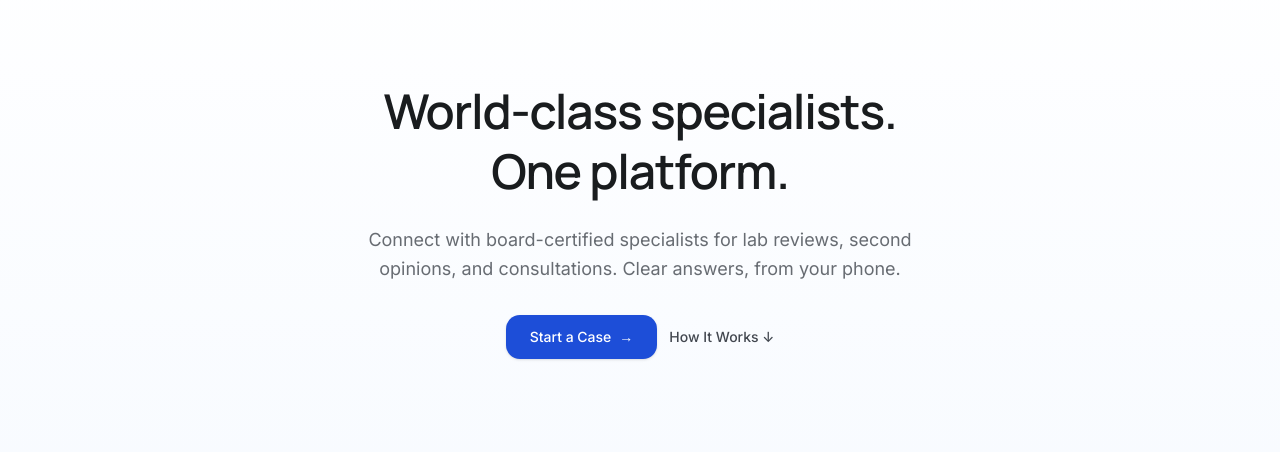
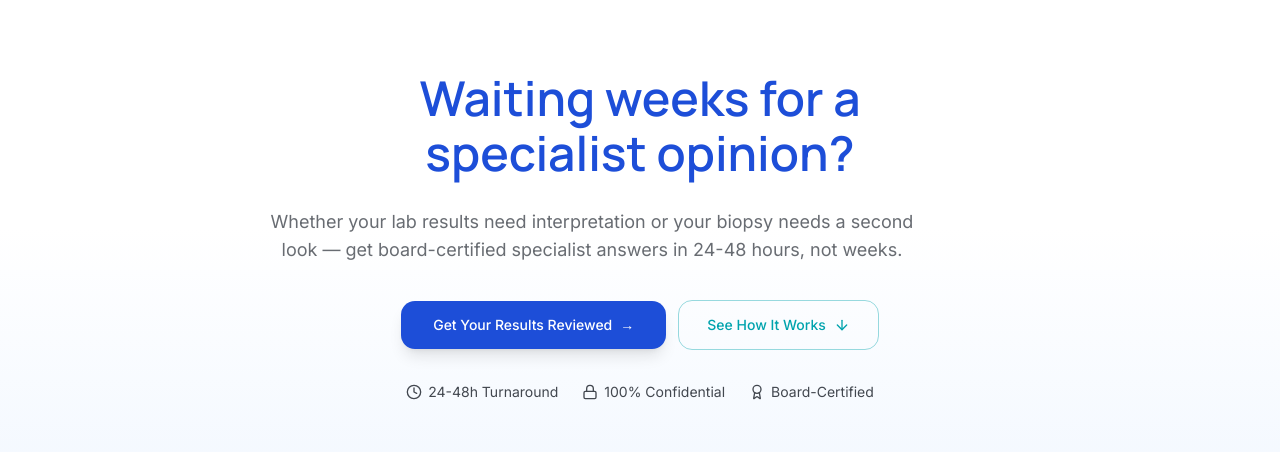
Before and after one commit to HassenShirdon/drBubalcare, a Next.js app: page / in a window 1280 px wide. Shown: the part 208-660 px from the top of the page. Built offline with nearby package versions, Linux system fonts and the light colour scheme; no server answers.

Commit message:
feat: redesign hero with problem-led headline and trust strip

```diff
--- a/components/landing-page/hero-section.tsx
+++ b/components/landing-page/hero-section.tsx
@@ -2,6 +2,7 @@
 
 import Link from "next/link";
 import { motion } from "motion/react";
+import { Clock, Lock, Award, ArrowDown } from "lucide-react";
 
 const fadeInUp = {
   hidden: { opacity: 0, y: 30 },
@@ -12,6 +13,23 @@ const fadeInUp = {
   },
 } as const;
 
+const stagger = {
+  hidden: {},
+  visible: {
+    transition: { staggerChildren: 0.12, delayChildren: 0.05 },
+  },
+} as const;
+
+const itemFade = {
+  hidden: { opacity: 0, y: 20 },
+  visible: {
+    opacity: 1,
+    y: 0,
+    transition: { duration: 0.5, ease: "easeOut" as const },
+  },
+} as const;
+
+
 export default function HeroSection() {
   return (
     <motion.section
@@ -19,40 +37,78 @@ export default function HeroSection() {
       initial="hidden"
       whileInView="visible"
       viewport={{ once: true, margin: "-80px" }}
-      className="relative pt-32 pb-20 px-6 md:px-16 min-h-[70vh] flex items-center justify-center bg-gradient-to-b from-surface to-evidence-blue-light/20"
+      className="relative overflow-hidden pt-28 pb-24 px-6 md:px-16 min-h-[78vh] flex items-center justify-center bg-gradient-to-b from-surface via-surface to-evidence-blue-light/40"
     >
-      <div className="absolute top-1/2 left-1/2 -translate-x-1/2 -translate-y-1/2 w-[600px] h-[600px] rounded-full bg-healing-teal/5 blur-3xl -z-10" />
+      {/* Decorative background — subtle color wash */}
+      <div
+        aria-hidden="true"
+        className="absolute top-0 left-1/2 -translate-x-1/2 w-[700px] h-[700px] rounded-full bg-evidence-blue-light/15 blur-3xl -z-10"
+      />
+      <div
+        aria-hidden="true"
+        className="absolute -bottom-24 -left-24 w-[420px] h-[420px] rounded-full bg-healing-teal/5 blur-3xl -z-10"
+      />
 
-      <div className="relative z-10 max-w-4xl mx-auto w-full">
-        <div className="text-center max-w-2xl mx-auto space-y-6">
-          <h1 className="font-headline-md text-4xl md:text-5xl text-text-clinical-navy tracking-tight font-semibold leading-tight text-balance">
-            World-class specialists.
-            <br />
-            One platform.
-          </h1>
+      <div className="relative z-10 max-w-5xl mx-auto w-full">
+        <motion.div
+          variants={stagger}
+          initial="hidden"
+          whileInView="visible"
+          viewport={{ once: true }}
+          className="text-center max-w-3xl mx-auto space-y-7"
+        >
+          {/* Headline — balanced two-line rhythm */}
+          <motion.h1
+            variants={itemFade}
+            className="font-headline-md text-3xl md:text-5xl text-clinical-navy font-semibold leading-[1.15] text-balance"
+          >
+            Waiting weeks for a specialist opinion?
+          </motion.h1>
 
-          <p className="font-body-lg text-base md:text-lg text-on-surface-variant/80 leading-relaxed max-w-xl mx-auto">
-            Connect with board-certified specialists for lab reviews, second
-            opinions, and consultations. Clear answers, from your phone.
-          </p>
+          <motion.p
+            variants={itemFade}
+            className="font-body-lg text-base md:text-lg text-on-surface-variant/80 max-w-2xl"
+          >
+            Whether your lab results need interpretation or your biopsy needs a second look — get board-certified specialist answers in 24-48 hours, not weeks.
+          </motion.p>
 
-          <div className="pt-2 flex items-center justify-center gap-3">
+          {/* CTAs — primary blue, secondary teal outline */}
+          <motion.div
+            variants={itemFade}
+            className="pt-2 flex flex-col sm:flex-row items-center justify-center gap-3"
+          >
             <Link
               href="/patient"
-              className="inline-flex items-center gap-2 bg-clinical-navy text-white text-sm font-medium px-6 py-3 rounded-xl hover:bg-primary-container transition-all shadow-sm"
+              className="inline-flex items-center gap-2 bg-clinical-navy text-white text-sm font-medium px-8 py-3.5 rounded-xl hover:bg-primary transition-all shadow-lg hover:shadow-xl"
             >
-              Start a Case
+              Get Your Results Reviewed
               <span aria-hidden="true">&rarr;</span>
             </Link>
 
             <a
               href="#how-it-works"
-              className="text-on-surface-variant hover:text-clinical-navy transition-colors text-sm font-medium"
+              className="inline-flex items-center gap-2 border border-healing-teal/40 text-healing-teal hover:bg-healing-teal/5 text-sm font-medium px-7 py-3.5 rounded-xl transition-all"
             >
-              How It Works &darr;
+              See How It Works
+              <ArrowDown className="w-4 h-4" aria-hidden="true" />
             </a>
+          </motion.div>
+
+          <div className="flex items-center justify-center gap-6 mt-8 text-sm text-on-surface-variant">
+            <span className="flex items-center gap-1.5">
+              <Clock className="w-4 h-4" />
+              24-48h Turnaround
+            </span>
+            <span className="flex items-center gap-1.5">
+              <Lock className="w-4 h-4" />
+              100% Confidential
+            </span>
+            <span className="flex items-center gap-1.5">
+              <Award className="w-4 h-4" />
+              Board-Certified
+            </span>
           </div>
-        </div>
+        </motion.div>
       </div>
     </motion.section>
   );
```
